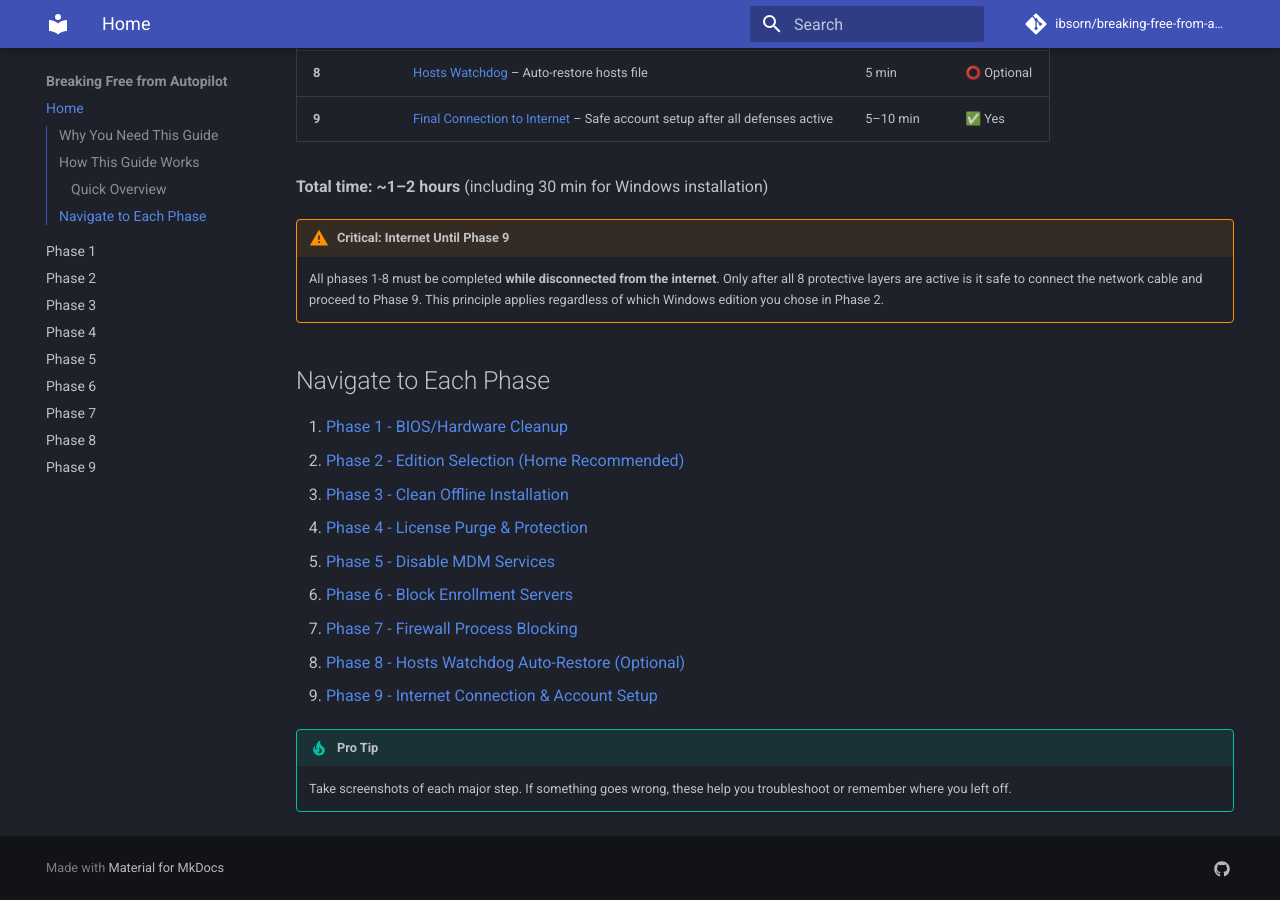
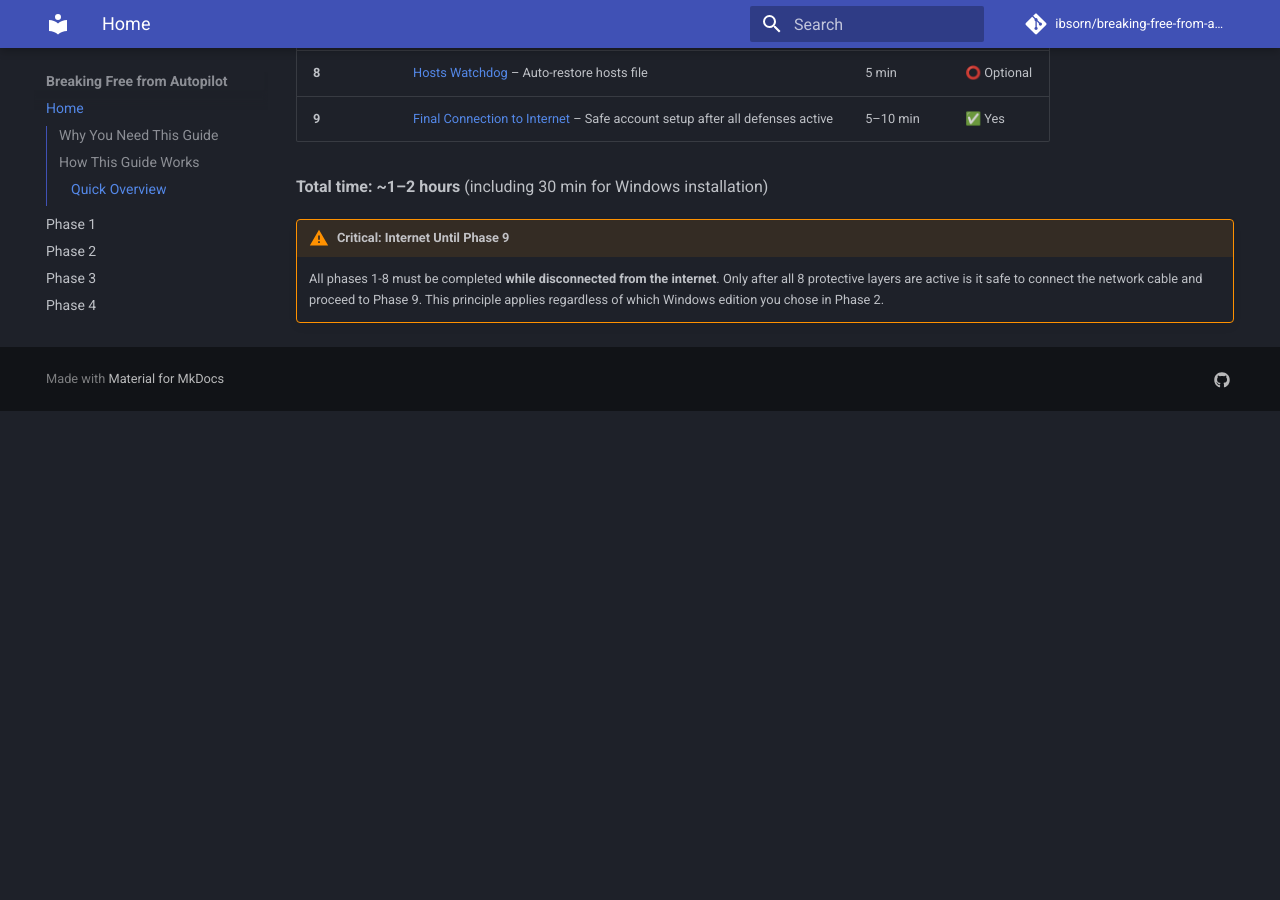
Before and after one commit to ibsorn/A-complete-guide-about-blocking-Autopilot-MDM-Azure, an MkDocs documentation site: the page built from docs/index.md, in a window 1280 px wide and 900 px high, scrolled down 1752 px. Built offline with MkDocs 1.6.1 and Material for MkDocs 9.7.7, drawn with Linux system fonts in a browser that asks for light colours; comment, search, counter and statistics services are not loaded; after the commit the page ends 2163 px from its top, so only the background shows below that.

Commit message:
improved index

```diff
--- a/docs/index.md
+++ b/docs/index.md
@@ -63,18 +63,3 @@
 
 !!! warning "Critical: Internet Until Phase 9"
     All phases 1-8 must be completed **while disconnected from the internet**. Only after all 8 protective layers are active is it safe to connect the network cable and proceed to Phase 9. This principle applies regardless of which Windows edition you chose in Phase 2.
-
-## Navigate to Each Phase
-
-1. [Phase 1 - BIOS/Hardware Cleanup](phase1.md)
-2. [Phase 2 - Edition Selection (Home Recommended)](phase2.md)
-3. [Phase 3 - Clean Offline Installation](phase3.md)
-4. [Phase 4 - License Purge & Protection](phase4.md)
-5. [Phase 5 - Disable MDM Services](phase5.md)
-6. [Phase 6 - Block Enrollment Servers](phase6.md)
-7. [Phase 7 - Firewall Process Blocking](phase7.md)
-8. [Phase 8 - Hosts Watchdog Auto-Restore (Optional)](phase8.md)
-9. [Phase 9 - Internet Connection & Account Setup](phase9.md)
-
-!!! tip "Pro Tip"
-    Take screenshots of each major step. If something goes wrong, these help you troubleshoot or remember where you left off.
```
